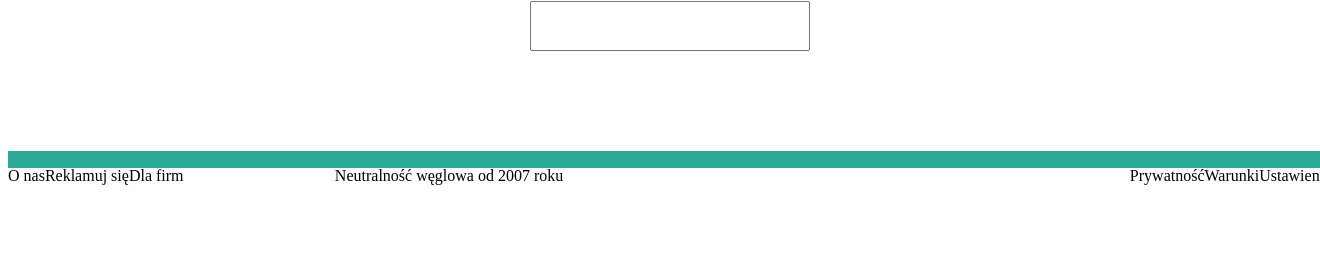
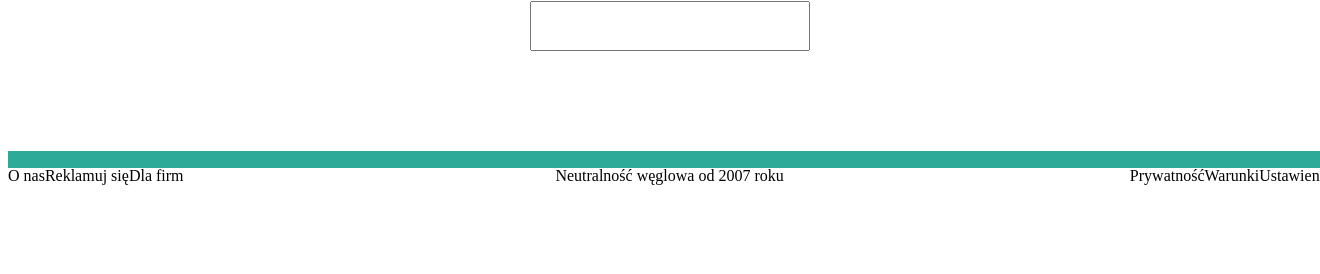
Before and after one commit to milenapwkcz/milenapwkcz.github.io, a PHP site: page / in a window 1320 px wide; the page is wider, and only the part inside the window is pictured. Shown: the part 275-549 px from the top of that part. Run offline with PHP 8.4, Linux system fonts and the light colour scheme.

Commit message:
Update main.css

```diff
--- a/google/main.css
+++ b/google/main.css
@@ -42,7 +42,7 @@ img
 {
     display: grid;
     grid-area: pasekdol;
-    grid-template-columns: 1fr 2fr 3fr;
+    grid-template-columns: 1fr 1fr 1fr;
     grid-template-areas: "lewy srodek prawy";
     background-color: rgb(46, 170, 153);
 }
```
